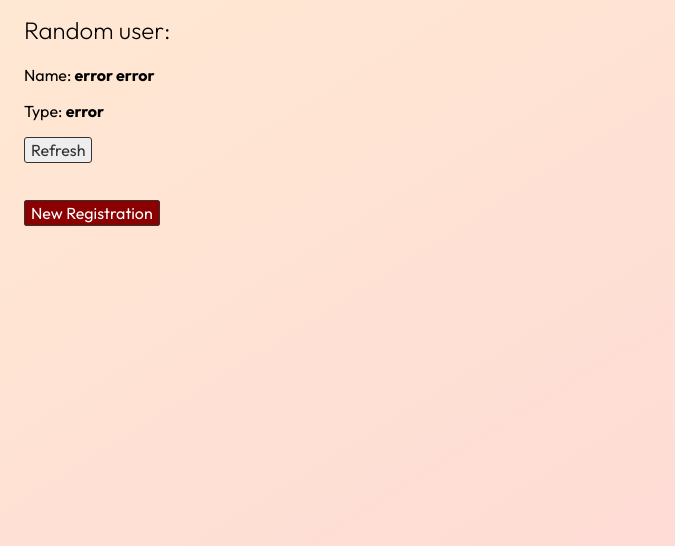
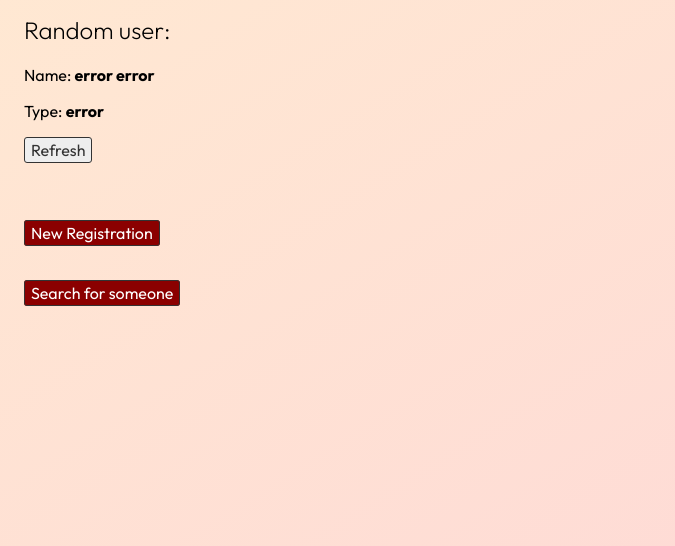
Before and after one commit to A-Kwiatkowski-21-Winchester/BS3221-Waqqly, a Flask app: page / in a window 1280 px wide. Shown: the part 160-706 px from the top of the page, without its empty margins (0-675 px from the left). Run offline with Flask 2, Linux system fonts and the light colour scheme; data that the repository does not hold is empty; some libraries are stand-ins or nearby versions.

Commit message:
Added button to navigate to search

```diff
--- a/templates/index.html
+++ b/templates/index.html
@@ -46,10 +46,12 @@
             });
         }
     </script>
-    <br>
-    <br>
-    <br>
+    <br><br><br><br>
+
+
     <a class="button primary" href="/register"> New Registration </a>
+    <br><br><br>
+    <a class="button primary" href="/search"> Search for someone </a>
 
     <div class="banner">
         <footer>
```
